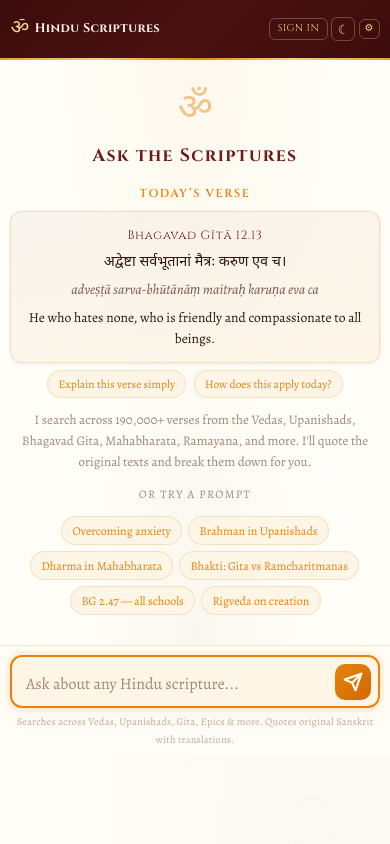
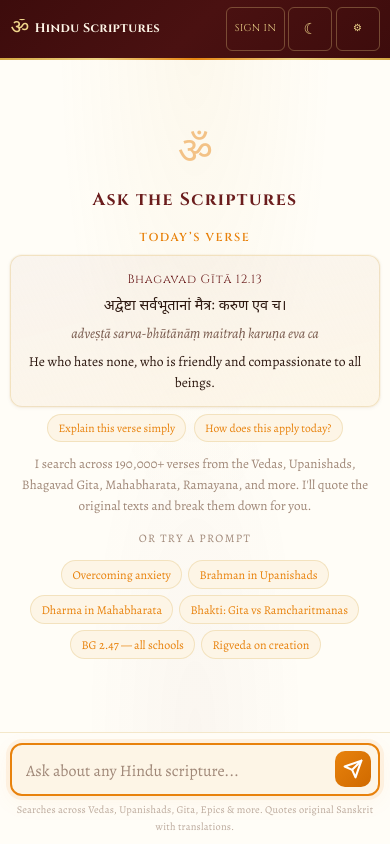
Before and after one commit to snjvkthrvn/hindu-scriptures-rag, a Flask app: page / in a window 390 px wide. Run offline with Flask 3, Linux system fonts and the light colour scheme; data that the repository does not hold is empty; some libraries are stand-ins or nearby versions.

Commit message:
Fix mobile landing scroll and retire legacy PWA hooks
Make the welcome screen fit the mobile viewport so Chrome users can reach the composer and scroll normally.
Remove the old installable-app hooks, clean up legacy hs-rag service worker state, and enlarge header controls to real touch targets.

Made-with: Cursor

```diff
--- a/english-v1-rag/templates/index.html
+++ b/english-v1-rag/templates/index.html
@@ -15,7 +15,6 @@
     <link rel="preconnect" href="https://fonts.gstatic.com" crossorigin>
     <link href="https://fonts.googleapis.com/css2?family=Cinzel:wght@400;600;700&family=Alegreya:ital,wght@0,400;0,500;0,600;0,700;1,400&family=Noto+Sans+Devanagari:wght@400;600&family=JetBrains+Mono:wght@400&display=swap" rel="stylesheet">
     <link rel="stylesheet" href="{{ url_for('static', filename='css/style.css') }}">
-    <link rel="manifest" href="{{ url_for('static', filename='manifest.json') }}">
 </head>
 <body data-api-base="{{ api_base|default('') }}">
     <div class="app-shell">
@@ -107,10 +106,5 @@
     </div>
 
     <script src="{{ url_for('static', filename='js/app.js') }}"></script>
-    <script>
-      if ("serviceWorker" in navigator) {
-        navigator.serviceWorker.register("/static/sw.js").catch(function () {});
-      }
-    </script>
 </body>
 </html>
--- a/scripts/rag/static/css/style.css
+++ b/scripts/rag/static/css/style.css
@@ -105,8 +105,9 @@ body {
     color: var(--text);
     background: var(--parchment);
     min-height: 100vh;
+    min-height: -webkit-fill-available;
+    /* Keep 100dvh last so mobile Chromium doesn't oversize the shell. */
     min-height: 100dvh;
-    min-height: -webkit-fill-available;
     line-height: 1.7;
     overflow: hidden;
     transition: background-color 0.4s var(--ease-out-expo), color 0.4s var(--ease-out-expo);
@@ -133,8 +134,9 @@ body::before {
     display: flex;
     flex-direction: column;
     height: 100vh;
+    height: -webkit-fill-available;
+    /* Safari fallback above, dynamic viewport height wins where supported. */
     height: 100dvh;
-    height: -webkit-fill-available;
     max-width: 860px;
     margin: 0 auto;
     position: relative;
@@ -251,6 +253,10 @@ body::before {
     transition: all 0.3s var(--ease-out-expo);
     white-space: nowrap;
     flex-shrink: 0;
+    display: inline-flex;
+    align-items: center;
+    justify-content: center;
+    min-height: 2rem;
     line-height: 1.2;
     touch-action: manipulation;
     -webkit-tap-highlight-color: transparent;
@@ -288,8 +294,8 @@ body::before {
 
 /* Theme toggle */
 .theme-toggle {
-    width: 28px;
-    height: 28px;
+    width: 32px;
+    height: 32px;
     border: 1px solid rgba(240, 215, 140, 0.3);
     border-radius: 6px;
     background: transparent;
@@ -1150,7 +1156,9 @@ body::before {
     .header-title { font-size: 0.9rem; }
     .header-sub { display: none; }
     .header-om { font-size: 1.5rem; }
-    .theme-toggle { width: 26px; height: 26px; font-size: 0.85rem; }
+    .header-btn { min-height: 2.75rem; padding: 0.45rem 0.65rem; }
+    #settingsBtn { min-width: 2.75rem; padding-inline: 0.45rem; }
+    .theme-toggle { width: 44px; height: 44px; font-size: 1rem; }
 }
 
 /* Label is long — drop before the 400px phone pass */
@@ -1164,8 +1172,9 @@ body::before {
     .header-om { font-size: 1.3rem; }
     .header-title { font-size: 0.78rem; letter-spacing: 0.03em; }
     .header-right { gap: 0.2rem; }
-    #settingsBtn { padding: 0.2rem 0.3rem; }
-    .theme-toggle { width: 24px; height: 24px; font-size: 0.8rem; }
+    .header-btn { min-height: 2.75rem; padding: 0.4rem 0.5rem; }
+    #settingsBtn { min-width: 2.75rem; padding-inline: 0.35rem; }
+    .theme-toggle { width: 44px; height: 44px; font-size: 0.95rem; }
 }
 
 /* Viewport fallbacks when @container is unsupported (Safari < 16): same
@@ -1191,7 +1200,9 @@ body::before {
     .header-title { font-size: 0.9rem; }
     .header-sub { display: none; }
     .header-om { font-size: 1.5rem; }
-    .theme-toggle { width: 26px; height: 26px; font-size: 0.85rem; }
+    .header-btn { min-height: 2.75rem; padding: 0.45rem 0.65rem; }
+    #settingsBtn { min-width: 2.75rem; padding-inline: 0.45rem; }
+    .theme-toggle { width: 44px; height: 44px; font-size: 1rem; }
 
     .chat-messages { padding: 1rem var(--shell-inline) 0.85rem; }
     .msg-bubble { max-width: 95%; }
@@ -1222,8 +1233,9 @@ body::before {
     .header-om { font-size: 1.3rem; }
     .header-title { font-size: 0.78rem; letter-spacing: 0.03em; }
     .header-right { gap: 0.2rem; }
-    #settingsBtn { padding: 0.2rem 0.3rem; }
-    .theme-toggle { width: 24px; height: 24px; font-size: 0.8rem; }
+    .header-btn { min-height: 2.75rem; padding: 0.4rem 0.5rem; }
+    #settingsBtn { min-width: 2.75rem; padding-inline: 0.35rem; }
+    .theme-toggle { width: 44px; height: 44px; font-size: 0.95rem; }
 
     .welcome { padding: 1rem 0; }
     .welcome-om { font-size: 2.4rem; }
```
Also changed, not shown: english-v1-rag/static/css/style.css (+22 -10 lines), english-v1-rag/static/js/app.js (+38 -0 lines), scripts/rag/static/js/app.js (+38 -0 lines).
